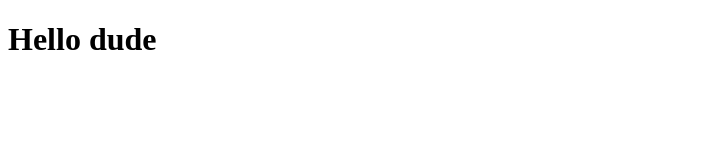
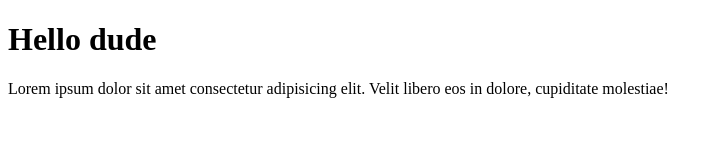
Before and after one commit to yusranjonjo/coba-git-test-1, a plain HTML site: page index.html in a window 1280 px wide. Shown: the whole page, without its empty margins (0-722 px from the left). Drawn offline with Linux system fonts and the light colour scheme.

Commit message:
Menambahkan paragraf pada file index.html

```diff
--- a/index.html
+++ b/index.html
@@ -9,6 +9,7 @@
 
 <body>
     <h1>Hello dude</h1>
+    <p>Lorem ipsum dolor sit amet consectetur adipisicing elit. Velit libero eos in dolore, cupiditate molestiae!</p>
 </body>
 
 </html>
```
